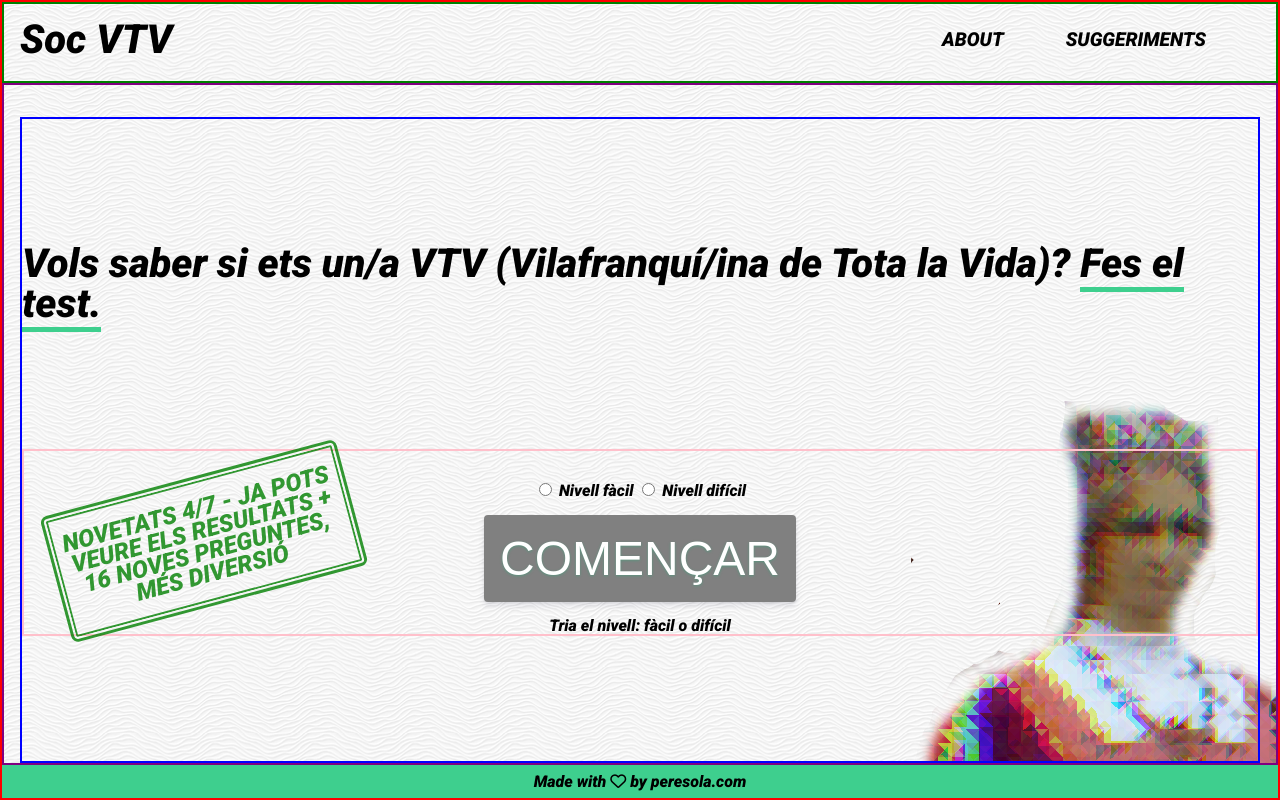
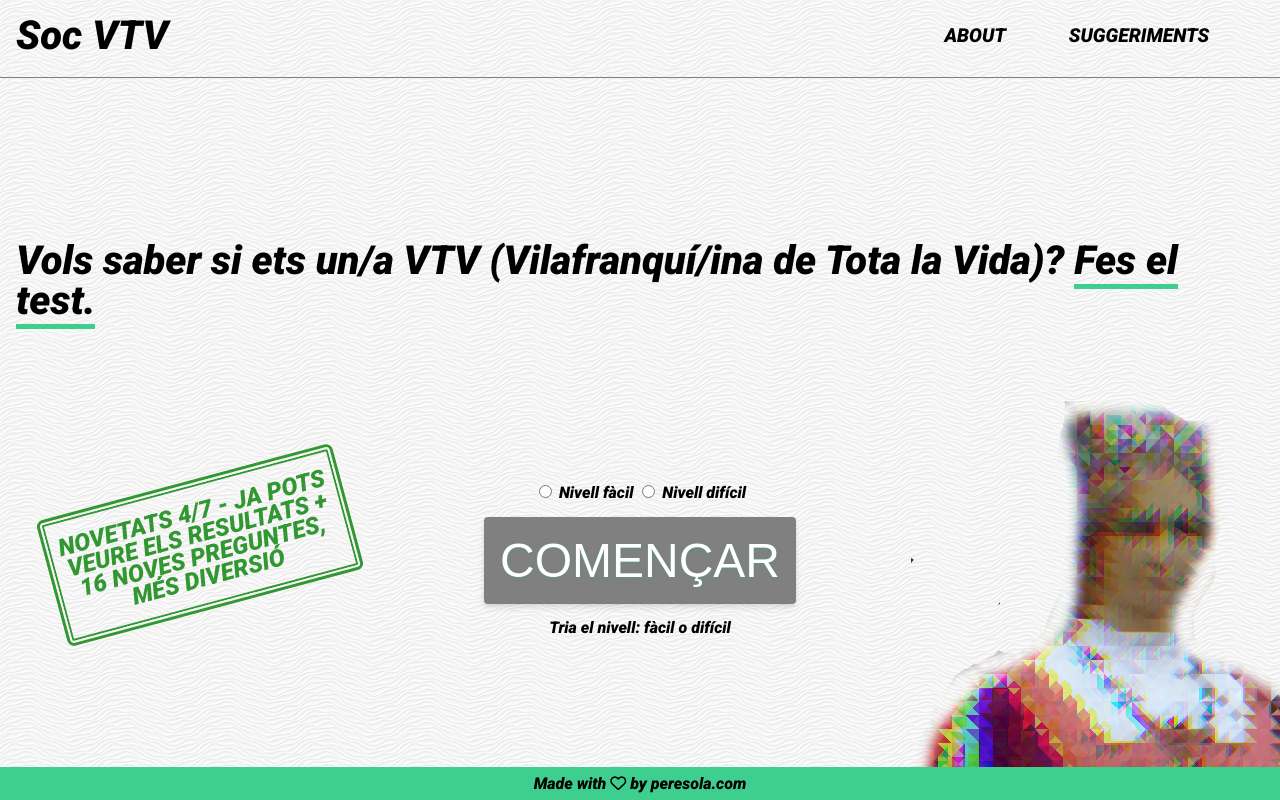
Before and after one commit to petrussola/vtv-frontend, a plain HTML site: page index.html in a window 1280 px wide. Drawn offline with Linux system fonts and the light colour scheme.

Commit message:
Remove comments

```diff
--- a/style.css
+++ b/style.css
@@ -157,7 +157,6 @@ body {
 	flex-direction: column;
 	justify-content: space-between;
 	min-height: 100vh;
-	border: 2px solid red;
 }
 
 .image {
@@ -172,12 +171,8 @@ header {
 	align-items: center;
 	max-width: 100%;
 	max-height: 15vh;
-	/* min-height: 65px; */
 	padding: 1rem;
 	border-bottom: 1px solid gray;
-	/* margin-bottom: 1rem; */
-	border: 2px solid green;
-	/* flex-grow: 1; */
 }
 
 #about-page,
@@ -234,12 +229,9 @@ header {
 	flex-direction: column;
 	align-items: center;
 	justify-content: flex-start;
-	/* min-height: 100px; */
-	/* height: calc(90vh - 65px); */
 	width: 100%;
 	position: relative;
 	padding: 0 1rem;
-	border: 2px solid purple;
 	flex-grow: 1;
 }
 
@@ -316,13 +308,10 @@ button:hover:enabled {
 
 #content {
 	width: 100%;
-	/* min-height: 75vh; */
 	display: flex;
 	flex-direction: column;
 	align-items: center;
 	justify-content: space-evenly;
-	/* margin-top: 2rem; */
-	border: 2px solid blue;
 	flex-grow: 1;
 }
 
@@ -332,8 +321,6 @@ button:hover:enabled {
 	justify-content: flex-start;
 	align-items: center;
 	width: 100%;
-	border: 2px solid pink;
-	/* height: 50%; */
 }
 
 #actionItems * {
@@ -359,7 +346,6 @@ button:hover:enabled {
 	text-align: center;
 	opacity: 0.8;
 	width: 300px;
-	/* min-height: 4rem; */
 	transform: rotate(-15deg);
 }
 
@@ -489,7 +475,6 @@ footer {
 	flex-direction: row;
 	justify-content: center;
 	align-items: center;
-	/* flex-grow: 1; */
 }
 
 @media (max-width: 500px) {
@@ -521,11 +506,7 @@ footer {
 		position: initial;
 	}
 
-	#container {
-		/* min-height: 800px; */
-	}
 	#content {
-		/* min-height: 100vh; */
 		justify-content: flex-start;
 	}
 
@@ -548,7 +529,6 @@ footer {
 
 	#display-results-text {
 		padding: 2rem;
-		/* background-color: red; */
 	}
 
 	#socialButtons {
```
